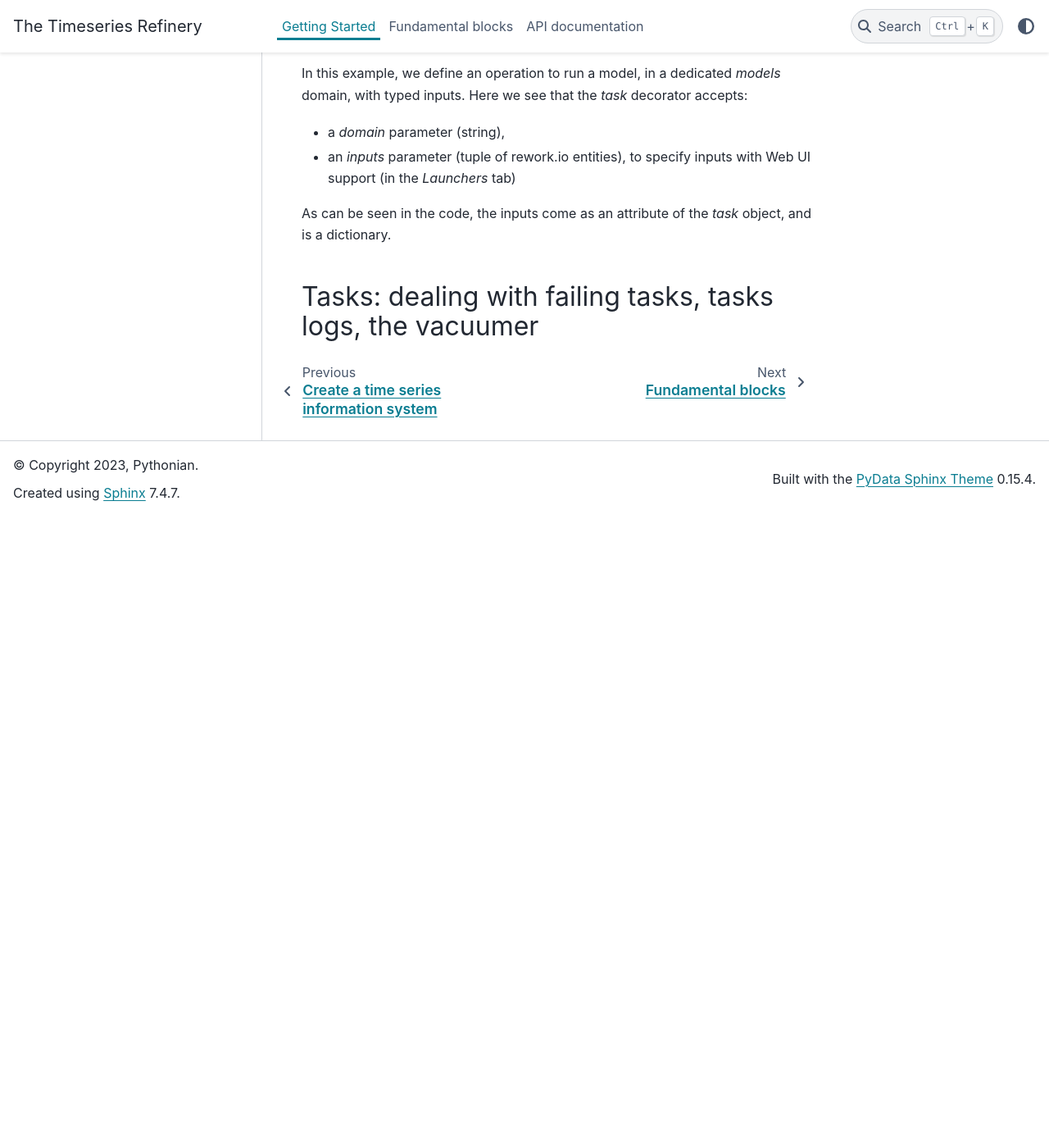
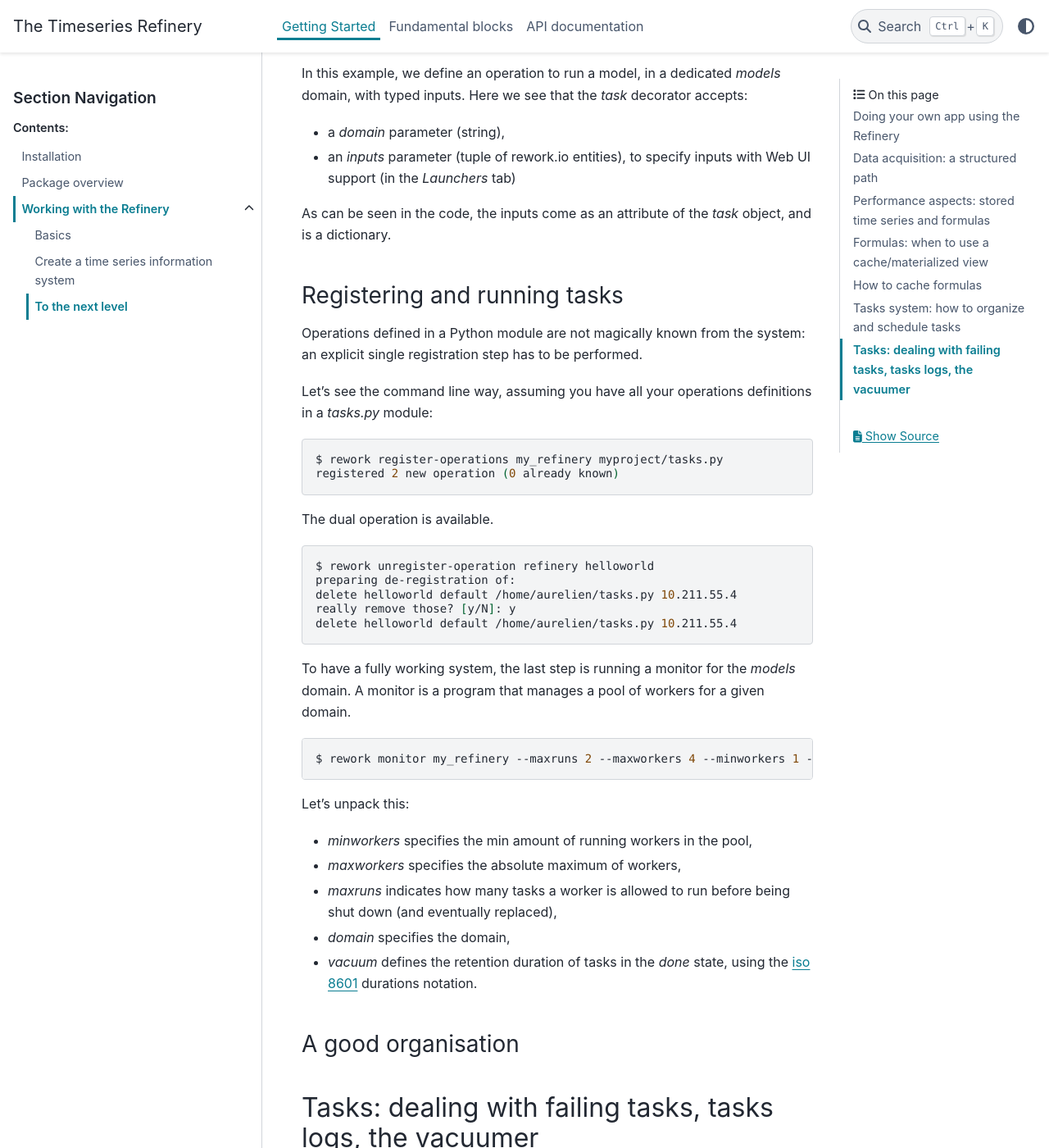
Before and after one commit to pythonianfr/tshistory_refinery, a Sphinx documentation site: the page built from docs/getting_started/tutorials/advanced.rst, in a window 1280 px wide and 1400 px high, scrolled down 15679 px. Shown: the whole window at 82% size. Built offline with Sphinx 7.4.7 and the PyData theme 0.15.4, drawn with Linux system fonts in a browser that asks for light colours; before the commit the page ends 16309 px from its top, so only the background shows below that.

Commit message:
docs/advanced: registering and running tasks
related to #28

```diff
--- a/docs/getting_started/tutorials/advanced.rst
+++ b/docs/getting_started/tutorials/advanced.rst
@@ -679,5 +679,58 @@ decorator accepts:
 As can be seen in the code, the inputs come as an attribute of the
 `task` object, and is a dictionary.
 
+
+Registering and running tasks
+.............................
+
+Operations defined in a Python module are not magically known from the
+system: an explicit single registration step has to be performed.
+
+Let's see the command line way, assuming you have all your operations
+definitions in a `tasks.py` module:
+
+.. code:: bash
+
+   $ rework register-operations my_refinery myproject/tasks.py
+   registered 2 new operation (0 already known)
+
+The dual operation is available.
+
+.. code:: bash
+
+   $ rework unregister-operation refinery helloworld
+   preparing de-registration of:
+   delete helloworld default /home/aurelien/tasks.py 10.211.55.4
+   really remove those? [y/N]: y
+   delete helloworld default /home/aurelien/tasks.py 10.211.55.4
+
+To have a fully working system, the last step is running a monitor for
+the `models` domain. A monitor is a program that manages a pool of
+workers for a given domain.
+
+.. code:: bash
+
+   $ rework monitor my_refinery --maxruns 2 --maxworkers 4 --minworkers 1 --domain models --vacuum P4D
+
+Let's unpack this:
+
+* `minworkers` specifies the min amount of running workers in the pool,
+
+* `maxworkers` specifies the absolute maximum of workers,
+
+* `maxruns` indicates how many tasks a worker is allowed to run before
+  being shut down (and eventually replaced),
+
+* `domain` specifies the domain,
+
+* `vacuum` defines the retention duration of tasks in the `done`
+  state, using the `iso 8601
+  <https://en.wikipedia.org/wiki/ISO_8601>`_ durations notation.
+
+
+A good organisation
+...................
+
+
 Tasks: dealing with failing tasks, tasks logs, the vacuumer
 -----------------------------------------------------------
```
